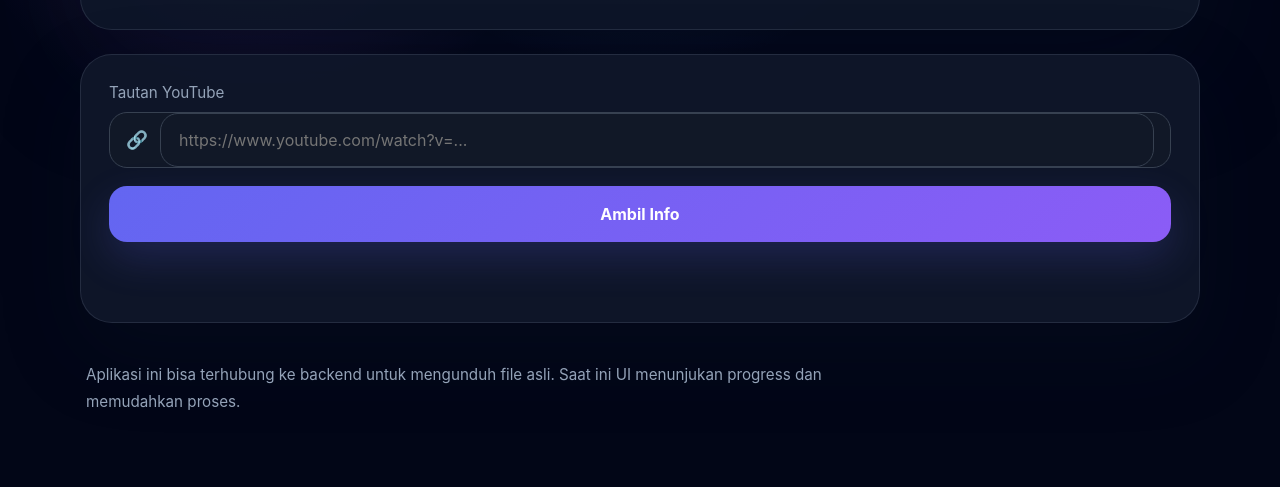
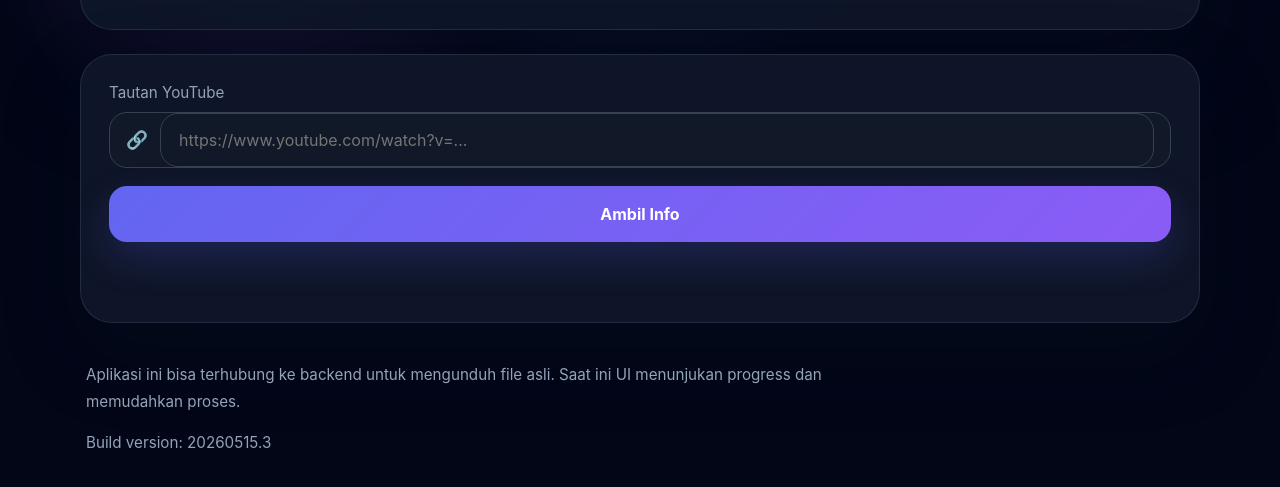
Before and after one commit to zephiel-hz/YouFetch, a website: page public/index.html in a window 1280 px wide. Shown: the part 229-716 px from the top of the page. Drawn offline with Linux system fonts and the light colour scheme.

Commit message:
Add visible build version marker for deployment verification

```diff
--- a/public/index.html
+++ b/public/index.html
@@ -109,6 +109,7 @@
 
       <div class="footer-note">
         <p>Aplikasi ini bisa terhubung ke backend untuk mengunduh file asli. Saat ini UI menunjukan progress dan memudahkan proses.</p>
+        <p class="build-version">Build version: 20260515.3</p>
       </div>
     </main>
   </div>
--- a/public/script.js
+++ b/public/script.js
@@ -239,3 +239,5 @@ function triggerDownload(url, filename) {
 workspaceSection.hidden = true;
 setFormat('mp4');
 setTrimState(false);
+
+console.log('YouFetch build version: 20260515.3');
```
